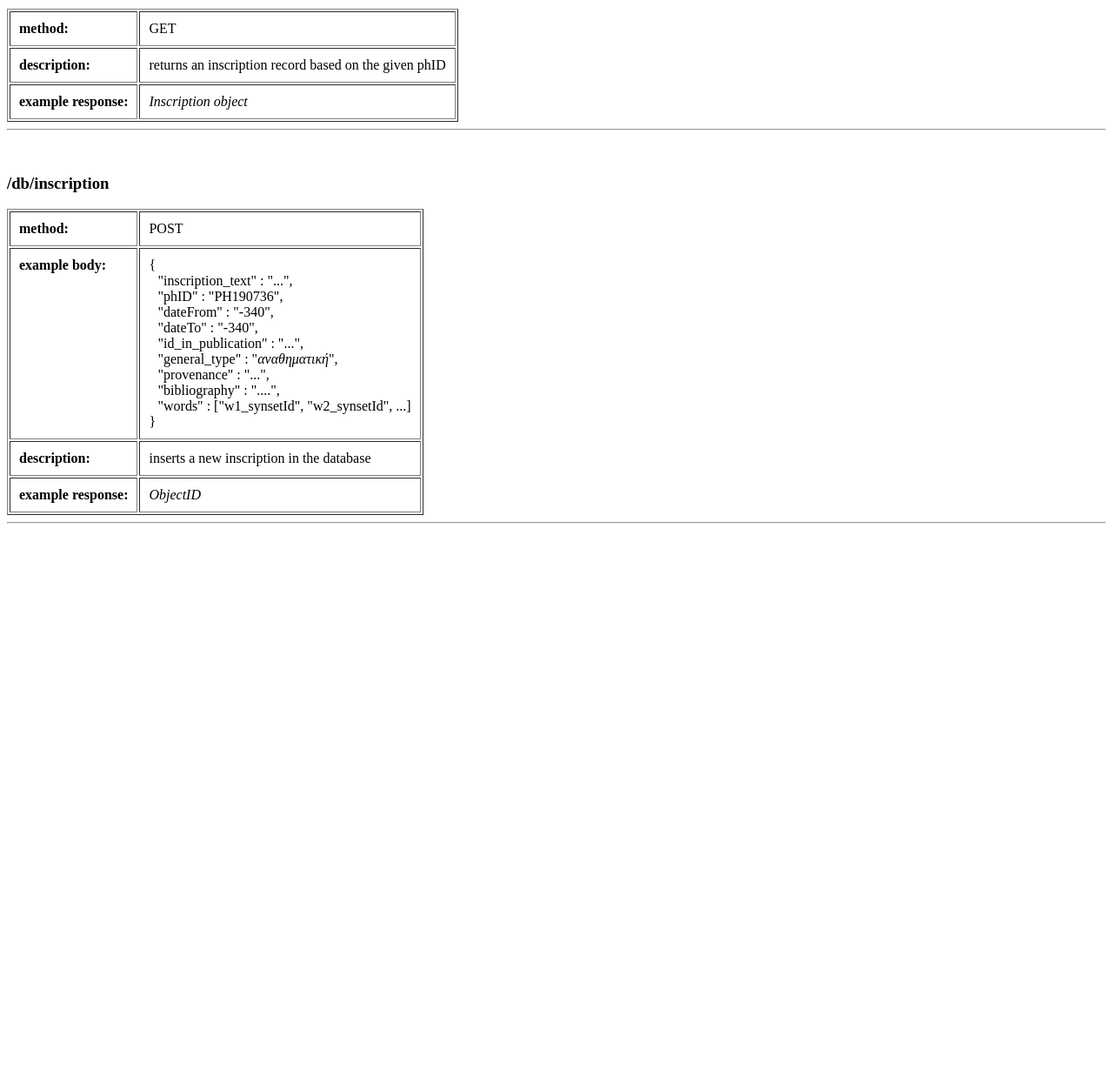
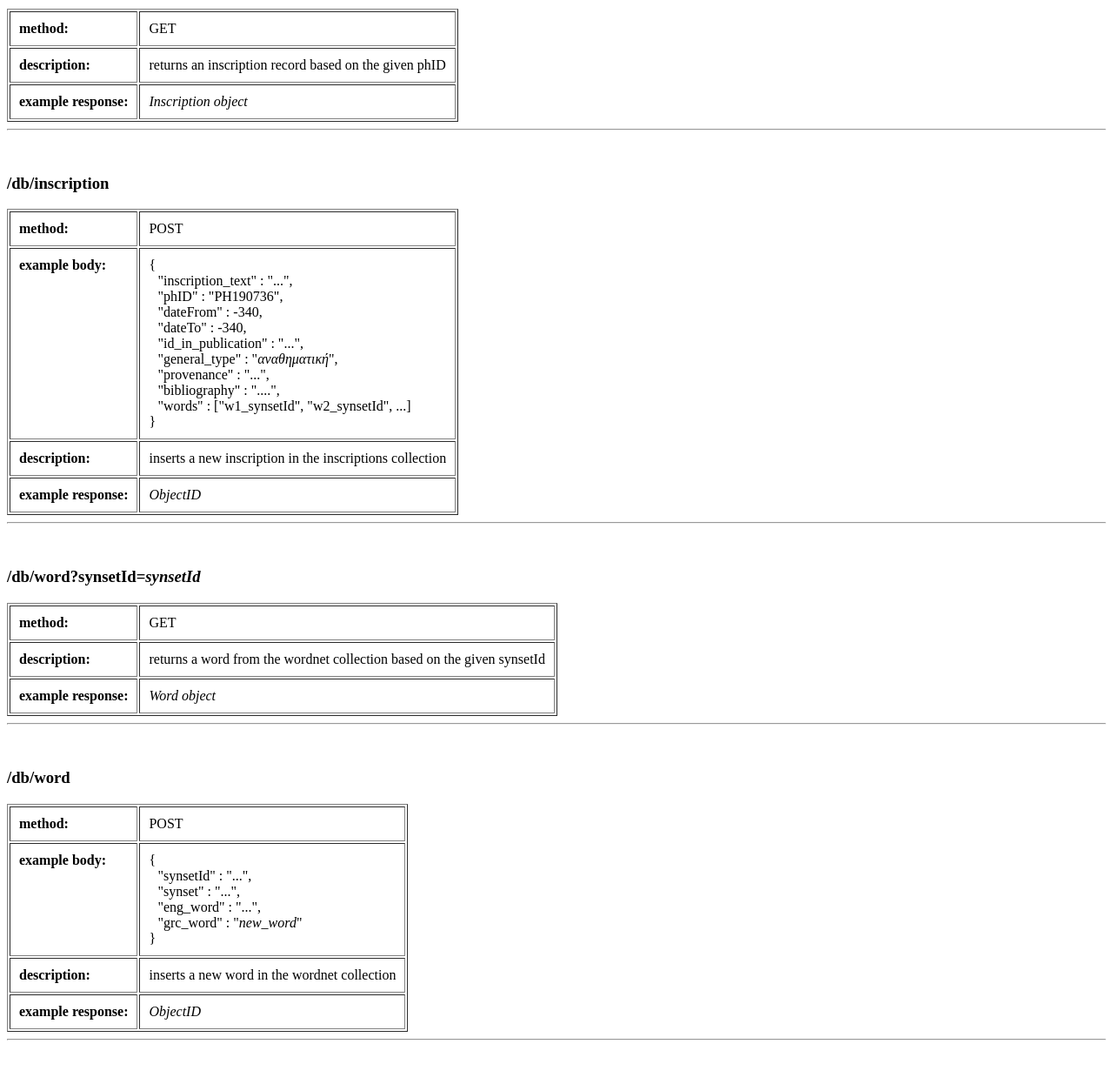
Before and after one commit to myrto1984/e-linguistics-app, a Flask app: page /methods in a window 1280 px wide. Shown: the part 1084-2330 px from the top of the page at 87% size. Before the commit the page ends 1686 px from the top, so only its background shows below. Run offline with Flask 2, Linux system fonts and the light colour scheme; parts of the project's set-up code (start-up, migrations or seed data) failed here and were passed over.

Commit message:
added db methods for words

```diff
--- a/e-linguistics_back/src/templates/api_methods.html
+++ b/e-linguistics_back/src/templates/api_methods.html
@@ -110,8 +110,8 @@
 		        {<br>
 		        <span style="padding-left: 10px;">"inscription_text" : "...",</span><br>
 		        <span style="padding-left: 10px;">"phID" : "PH190736",</span><br>
-		      <span style="padding-left: 10px;">"dateFrom" : "-340",</span><br>
-		      <span style="padding-left: 10px;">"dateTo" : "-340",</span><br>
+		        <span style="padding-left: 10px;">"dateFrom" : -340,</span><br>
+		        <span style="padding-left: 10px;">"dateTo" : -340,</span><br>
 		        <span style="padding-left: 10px;">"id_in_publication" : "...",</span><br>
 		        <span style="padding-left: 10px;">"general_type" : "<em>αναθηματική</em>",</span><br>
 		        <span style="padding-left: 10px;">"provenance" : "...",</span><br>
@@ -121,7 +121,53 @@
                 </tr>
                 <tr>
                     <td><b>description:</b></td>
-                    <td>inserts a new inscription in the database</td>
+                    <td>inserts a new inscription in the inscriptions collection</td>
+                </tr>
+                <tr>
+                    <td><b>example response:</b></td>
+                    <td><em>ObjectID</em></td>
+                </tr>
+            </table>
+            <hr>
+        </div>
+    	<div style="margin-bottom: 50px;">
+            <h3>/db/word?synsetId=<em>synsetId</em></h3>
+            <table border="1" cellpadding="10">
+                <tr>
+                    <td><b>method:</b></td>
+                    <td>GET</td>
+                </tr>
+                <tr>
+                    <td><b>description:</b></td>
+                    <td>returns a word from the wordnet collection based on the given synsetId</td>
+                </tr>
+                <tr>
+                    <td><b>example response:</b></td>
+                    <td><em>Word object</em></td>
+                </tr>
+            </table>
+            <hr>
+        </div>
+    	<div style="margin-bottom: 50px;">
+            <h3>/db/word</h3>
+            <table border="1" cellpadding="10">
+                <tr>
+                    <td><b>method:</b></td>
+                    <td>POST</td>
+                </tr>
+                <tr>
+                    <td style="vertical-align: top;"><b>example body:</b></td>
+		    <td>
+		        {<br>
+		        <span style="padding-left: 10px;">"synsetId" : "...",</span><br>
+		        <span style="padding-left: 10px;">"synset" : "...",</span><br>
+		        <span style="padding-left: 10px;">"eng_word" : "...",</span><br>
+                <span style="padding-left: 10px;">"grc_word" : "<em>new_word</em>"</span><br>}
+		    </td>
+                </tr>
+                <tr>
+                    <td><b>description:</b></td>
+                    <td>inserts a new word in the wordnet collection</td>
                 </tr>
                 <tr>
                     <td><b>example response:</b></td>
```
Also changed, not shown: e-linguistics_back/src/controllers/mongoController.py (+33 -6 lines). Lines whose indentation alone changed are shown as unchanged.
